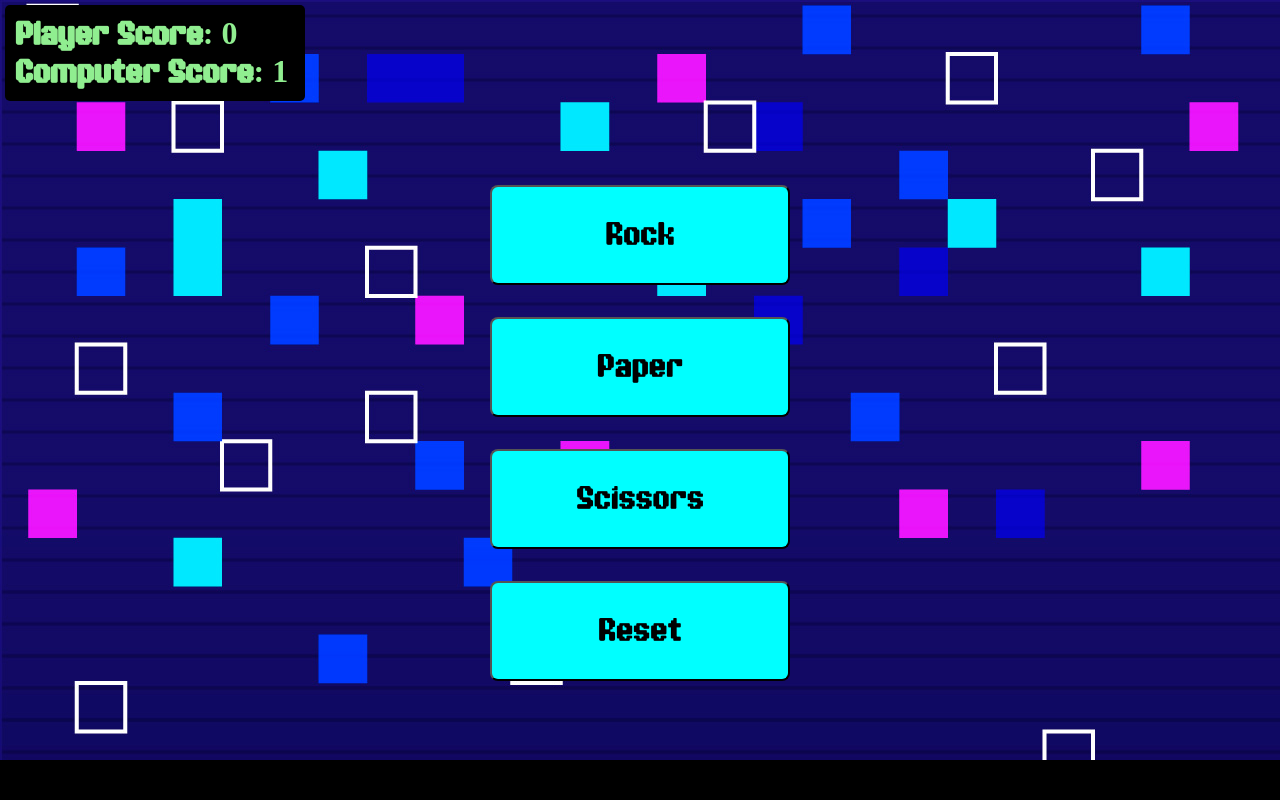
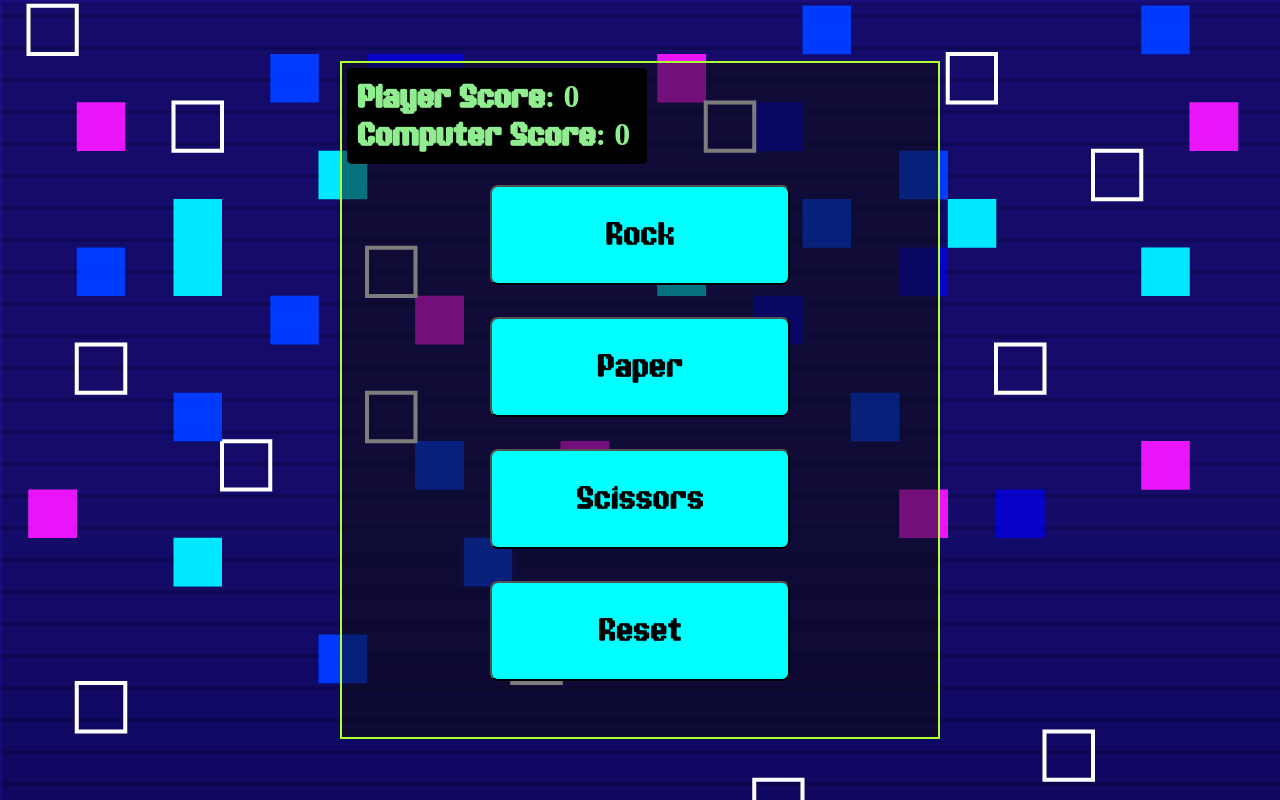
Before and after one commit to RobertJrr/rock-paper-scissors, a plain HTML site: page index.html in a window 1280 px wide. Both pictures are taken after a click on the button "Rock". Drawn offline with Linux system fonts and the light colour scheme.

Commit message:
Added background and reworked layout

```diff
--- a/index.html
+++ b/index.html
@@ -8,6 +8,8 @@
 </head>
 <body>
 
+
+    <div id="wrapper">
          <div id="scores">
             <h1 id="player">Player Score: </h1>
             <h1 id="computer">Computer Score: </h1>
@@ -28,6 +30,9 @@
 
         </div>
 
+    </div>
+
+
 
 
 
--- a/script.js
+++ b/script.js
@@ -29,30 +29,6 @@
     }
 }
 
-//function to display who wins the round
-function displayWinner(roundWinner,playerChoice,computerChoice,roundArray){
-    const roundText = document.createElement("h1");
-    const divRoundResult = document.querySelector("#roundresult");
-
-    if(roundWinner === "tie"){
-        roundText.textContent = "ITS A TIE!";
-        divRoundResult.appendChild(roundText);
-        setTimeout(function(){
-            roundText.remove();
-        },2000);
-        return;
-    }
-
-    roundText.textContent = "Player: " + playerChoice + " | Computer: " + computerChoice;
-    divRoundResult.appendChild(roundText);
-
-     setTimeout(function(){
-            roundText.remove();
-    },2000);
-
-}
-
-
 //function to play round
 function getWinner(playerChoice,computerChoice){
 
@@ -71,20 +47,33 @@
         }
 }
 
-function final(winner,gameWinnertext){
-    //create winning text
-    gameWinnertext.textContent = winner + " WINS! Press reset to play again!";
-    const finalElem = document.querySelector("#final");
-    finalElem.appendChild(gameWinnertext);
 
-    setTimeout(function(){
-        gameWinnertext.remove();
-    },4000);
+//left here, add some functionality to display the choices selected per round
+function playRound(playerChoice, computerChoice){
+    playerChoice = getChoice();
+    computerChoice = getComputerChoice();
 
+    //calling function getWinner to get winner of round
+    return getWinner(playerChoice,computerChoice);
 
 }
 
+
+//update score for winner
+function updateAndDisplayRoundWinner(roundWinner){
+
+}
+
+
 function playGame(){
+
+
+    //computer choice and human choice
+    let playerChoice = "";
+    let computerChoice = "";
+
+    //variable for round winner
+    let roundWinner = "default";
 
     //number of rounds to win
     const roundsToWin = 5;
@@ -97,59 +86,40 @@
     const playerText = document.querySelector("#player");
     const computerText = document.querySelector("#computer");
 
+    //Get reference to button nodes to play each round
+    const playButtons = document.querySelectorAll("button#rock, button#paper, button#scissors");
+    //reference to reset button
+    const resetButton = document.querySelector("button#reset");
+
     //maintaining initial score text
     let initialPlayerText = playerText.textContent;
     let initialComputerText = computerText.textContent;
-
     //setting initial score to the player and computer text
     playerText.textContent = initialPlayerText + playerScore;
     computerText.textContent = initialComputerText + computerScore;
 
-    //Get reference to button nodes to play each round
-    const playButtons = document.querySelectorAll("button#rock, button#paper, button#scissors");
+    playButtons.forEach((button)=>{
+        button.addEventListener("click",function(){
+            if(button.id === "rock"){
+                roundWinner = playRound(playerChoice,computerChoice);
+            }else if(button.id === "paper"){
+                roundWinner = playRound(playerChoice,computerChoice);
+            }else if(button.id === "scissors"){
+               roundWinner = playRound(playerChoice,computerChoice);
+            }
 
-    //reference to reset button
-    const resetButton = document.querySelector("button#reset");
+        });
 
-    //display winner
-    const gameWinnertext = document.createElement("h2");
+    });
+
+    console.log(roundWinner);
 
 
-    //event listener for buttons being clicked
-    playButtons.forEach((button)=>{
-        button.addEventListener("click",()=>{
-            //Getting choices for player and human
-            let playerChoice = button.textContent;
-            let computerChoice = getComputerChoice();
-            //playing round based on choices
-            let roundWinner = getWinner(playerChoice,computerChoice);
-
-            //update score for round winner
-            if(roundWinner === "player" && playerScore < roundsToWin){
-                playerScore++;
-                playerText.textContent = initialPlayerText + playerScore;
-                displayWinner(roundWinner,playerChoice,computerChoice);
-            }else if(roundWinner === "computer" & computerScore < roundsToWin){
-                computerScore++;
-                computerText.textContent = initialComputerText + computerScore;
-                displayWinner(roundWinner,playerChoice,computerChoice);
-            }else{
-                displayWinner(roundWinner,playerChoice,computerChoice);
-            }
-            //display game winner
-            if(playerScore == roundsToWin){
-                final(roundWinner,gameWinnertext);
-            }else if(computerScore == roundsToWin){
-                final(roundWinner,gameWinnertext);
-            }
-        });
-    });
 
     //resetting the game upon click of reset button
     resetButton.addEventListener("click",()=>{
         playerScore = 0;
         computerScore = 0;
-
         playerText.textContent = initialPlayerText + playerScore;
         computerText.textContent = initialComputerText + computerScore;
     });
--- a/style.css
+++ b/style.css
@@ -18,8 +18,17 @@
     background-image: url(images/background.jpg);
     min-height: 100%;
     display: flex;
+    justify-content: center;
+    align-items: center;
     flex-direction: column;
     font-family: "Arcade-Font";
+}
+
+#wrapper{
+
+    background-color: rgba(13, 13, 13, 0.532);
+    width: 600px;
+    border: 2px solid greenyellow;
 
 }
 
@@ -57,16 +66,9 @@
 #final{
     color: lightgreen;
     padding: 10px;
-    background-color: black;
-
-
-
 }
 
 #roundresult{
     color: lightgreen;
     padding: 10px;
-    background-color: black;
-
-
 }
```
Lines whose indentation alone changed are shown as unchanged.
